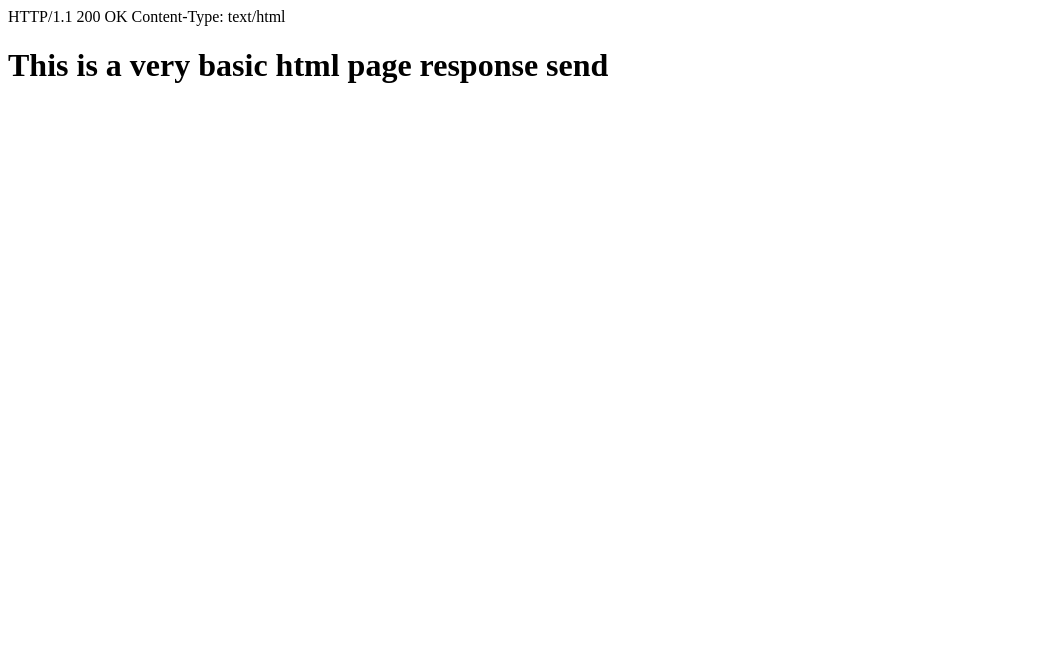
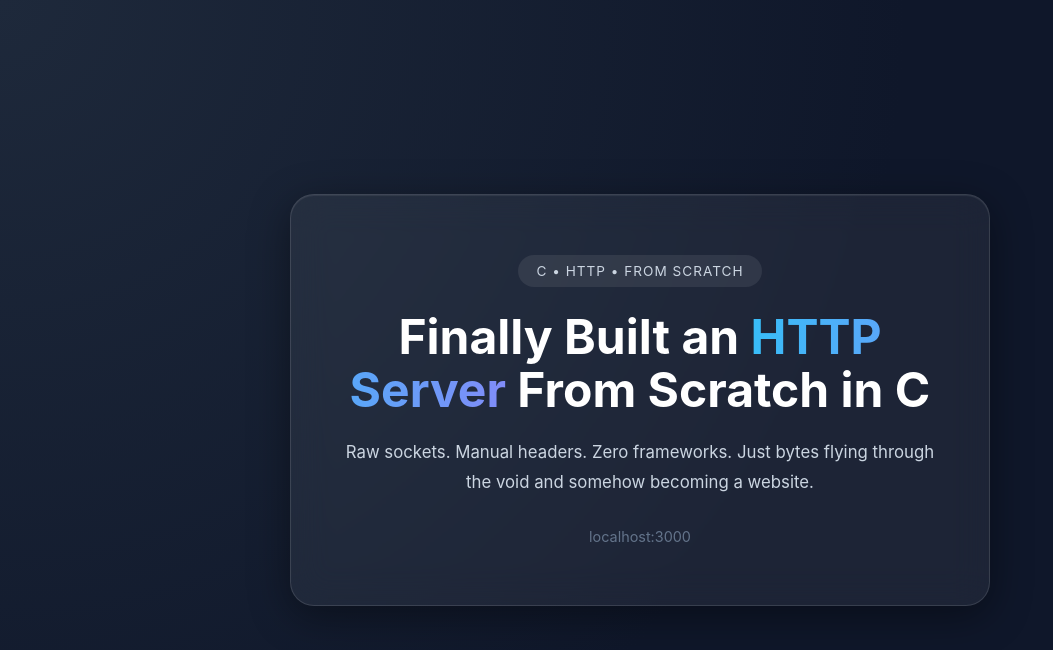
Before and after one commit to adixyaxo/C-Web-Server-From-Scratch, a plain HTML site: page basic.html in a window 1280 px wide. Shown: the whole page, without its empty margins (0-1053 px from the left). Drawn offline with Linux system fonts and the light colour scheme.

Commit message:
written basic html server serving from files with fixed bugs

```diff
--- a/basic.html
+++ b/basic.html
@@ -1,10 +1,130 @@
-HTTP/1.1 200 OK
-Content-Type: text/html<!DOCTYPE html>
-<html>
+<!DOCTYPE html>
+<html lang="en">
 <head>
-  <title>Basic HTML response</title>
+    <meta charset="UTF-8" />
+    <meta name="viewport" content="width=device-width, initial-scale=1.0" />
+    <title>C HTTP Server</title>
+
+    <style>
+        * {
+            margin: 0;
+            padding: 0;
+            box-sizing: border-box;
+        }
+
+        body {
+            height: 100vh;
+            display: flex;
+            justify-content: center;
+            align-items: center;
+
+            font-family: Inter, Arial, sans-serif;
+
+            background:
+                radial-gradient(circle at top left, #1e293b, #0f172a 60%);
+
+            color: white;
+            overflow: hidden;
+        }
+
+        .card {
+            width: 90%;
+            max-width: 700px;
+
+            padding: 60px 40px;
+
+            text-align: center;
+
+            background: rgba(255, 255, 255, 0.06);
+
+            border: 1px solid rgba(255, 255, 255, 0.12);
+
+            border-radius: 24px;
+
+            backdrop-filter: blur(18px);
+
+            box-shadow:
+                0 10px 40px rgba(0, 0, 0, 0.4),
+                inset 0 1px 1px rgba(255, 255, 255, 0.08);
+        }
+
+        .badge {
+            display: inline-block;
+
+            margin-bottom: 24px;
+            padding: 8px 18px;
+
+            border-radius: 999px;
+
+            background: rgba(255, 255, 255, 0.08);
+
+            font-size: 0.85rem;
+            letter-spacing: 1px;
+            text-transform: uppercase;
+
+            color: #cbd5e1;
+        }
+
+        h1 {
+            font-size: 3rem;
+            line-height: 1.1;
+
+            margin-bottom: 20px;
+
+            font-weight: 700;
+        }
+
+        .highlight {
+            background: linear-gradient(90deg, #38bdf8, #818cf8);
+
+            -webkit-background-clip: text;
+            -webkit-text-fill-color: transparent;
+        }
+
+        p {
+            color: #cbd5e1;
+
+            font-size: 1.05rem;
+
+            line-height: 1.8;
+        }
+
+        .footer {
+            margin-top: 30px;
+
+            font-size: 0.9rem;
+
+            color: #64748b;
+        }
+    </style>
 </head>
+
 <body>
-  <h1>This is a very basic html page response send</h1>
+
+    <div class="card">
+
+        <div class="badge">
+            C • HTTP • From Scratch
+        </div>
+        <br>
+
+        <h1>
+            Finally Built an
+            <span class="highlight">HTTP Server</span>
+            From Scratch in C
+        </h1>
+
+
+        <p>
+            Raw sockets. Manual headers. Zero frameworks.
+            Just bytes flying through the void and somehow becoming a website.
+        </p>
+
+        <div class="footer">
+            localhost:3000
+        </div>
+
+    </div>
+
 </body>
 </html>
```
Also changed, not shown: 2 other files.
